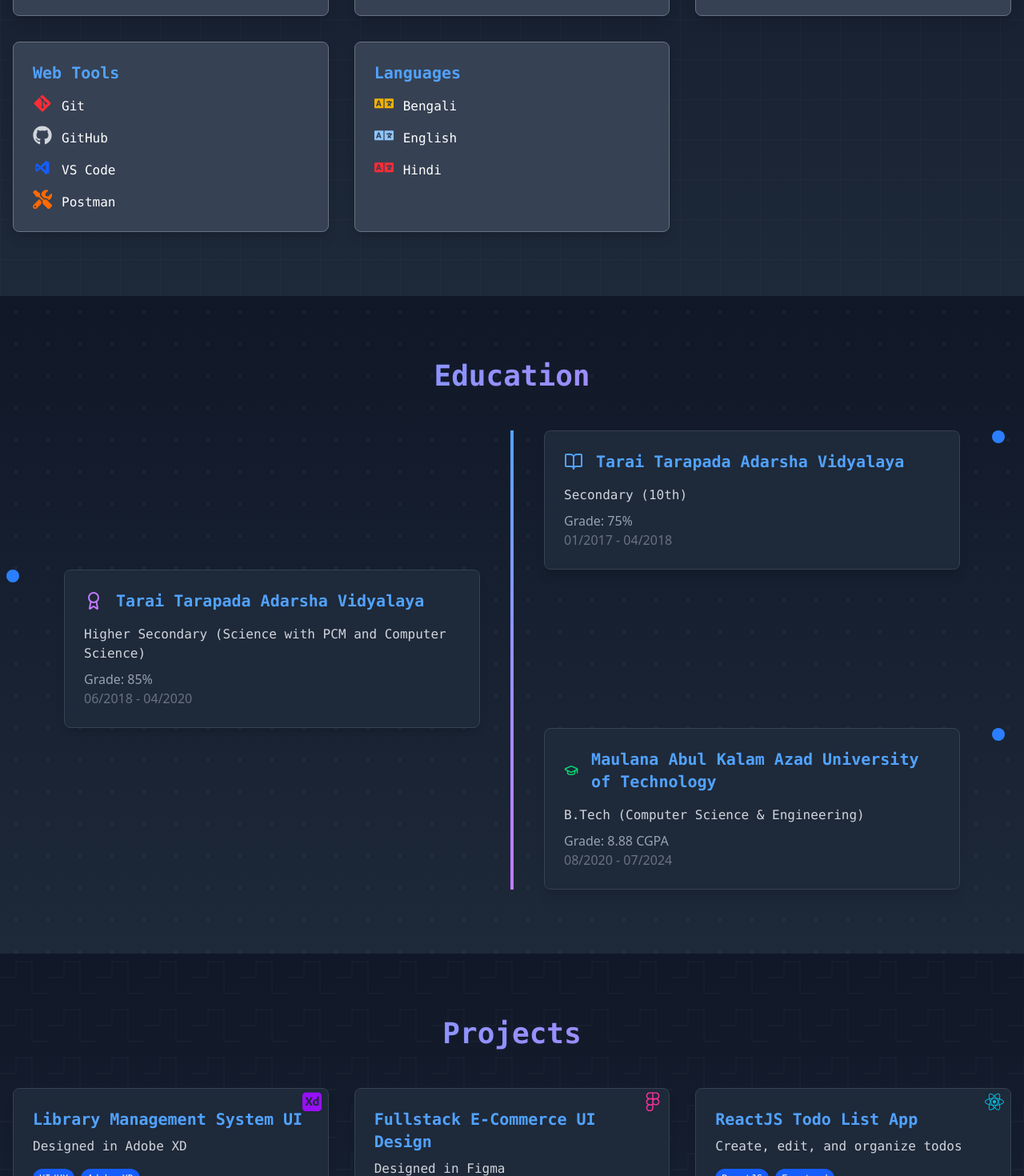
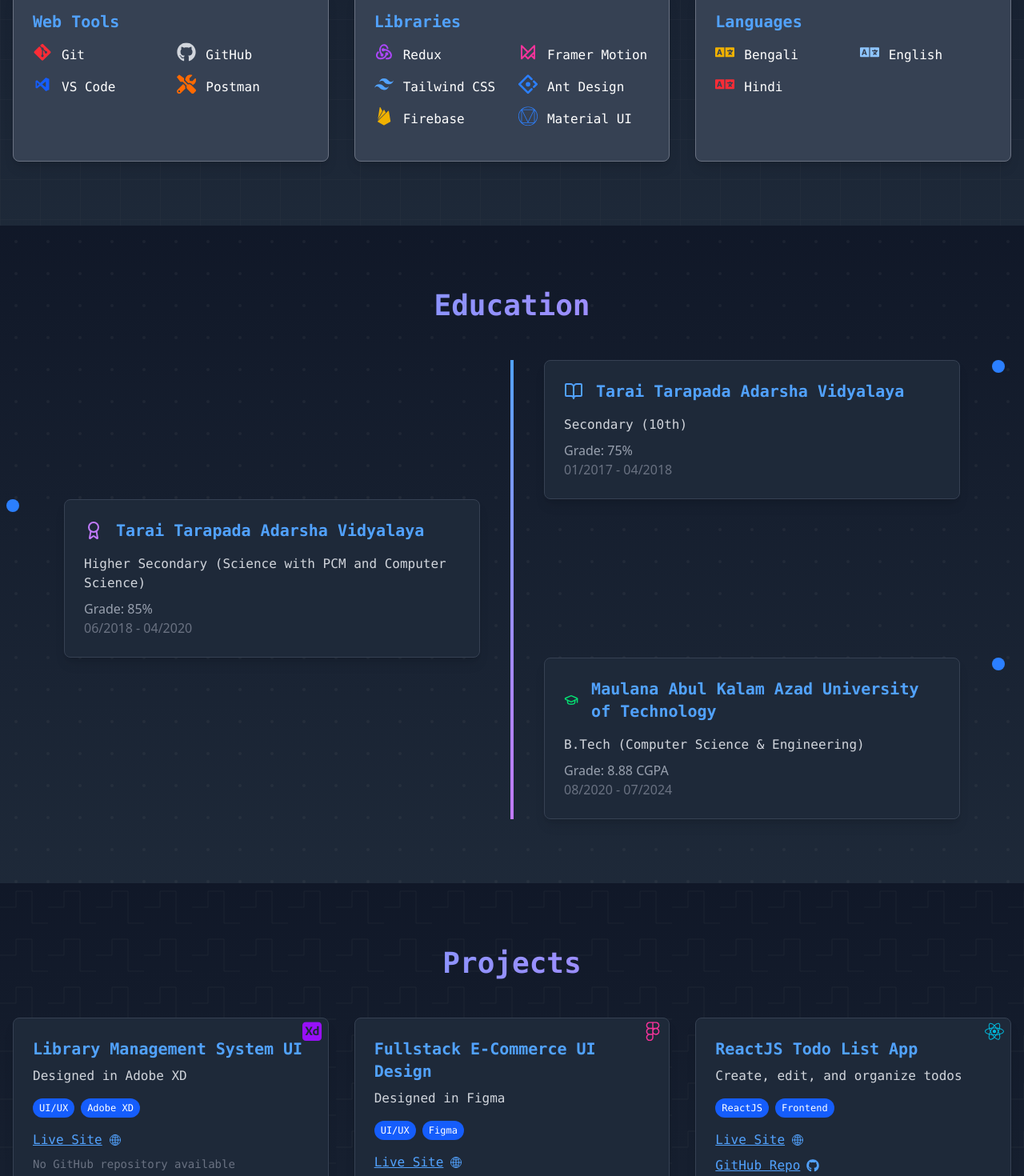
Before and after one commit to PavilionRYZ/Subhra.dev, a React (Vite) app: page / in a window 1280 px wide. Shown: the part 1820-3290 px from the top of the page at 80% size. Built offline with nearby package versions, Linux system fonts and the light colour scheme.

Commit message:
`Updated Projects and Skills components with new icons and links`

```diff
--- a/src/components/Projects.jsx
+++ b/src/components/Projects.jsx
@@ -6,39 +6,44 @@ import {
   FaFigma,
   FaGithub,
 } from "react-icons/fa";
-import { SiMongodb, SiExpress, SiTailwindcss, SiAdobexd,SiAntdesign } from "react-icons/si";
-import { TbBrandFramerMotion,TbBrandRedux } from "react-icons/tb";
-// Project data with tech tags and icons
+import { SiMongodb, SiExpress, SiTailwindcss, SiAdobexd, SiAntdesign } from "react-icons/si";
+import { TbBrandFramerMotion, TbBrandRedux } from "react-icons/tb";
+import { IoGlobeOutline } from "react-icons/io5"; // Globe icon for live link
+
+// Project data with tech tags, icons, and links
 const projects = [
   {
     title: "Library Management System UI",
     description: "Designed in Adobe XD",
-    link: "https://xd.adobe.com/view/d76fe86e-1644-44f8-aae0-ef21beada59c-823c/?fullscreen",
+    liveLink: "https://xd.adobe.com/view/d76fe86e-1644-44f8-aae0-ef21beada59c-823c/?fullscreen",
     date: "December 2023",
     tags: ["UI/UX", "Adobe XD"],
     icons: [<SiAdobexd className="w-6 h-6 text-purple-600" />],
+    githubLink: null, // No GitHub repo
   },
   {
     title: "Fullstack E-Commerce UI Design",
     description: "Designed in Figma",
-    link: "https://www.figma.com/proto/0L75DYbtPJbkseHmrnjifr/E-commerce?page-id=0%3A1&type=design&node-id=2773-5758&viewport=-4969%2C13715%2C0.53&t=8NMQxBelehrkjLja-1&scaling=min-zoom&starting-point-node-id=1%3A2",
+    liveLink: "https://www.figma.com/proto/0L75DYbtPJbkseHmrnjifr/E-commerce?page-id=0%3A1&type=design&node-id=2773-5758&viewport=-4969%2C13715%2C0.53&t=8NMQxBelehrkjLja-1&scaling=min-zoom&starting-point-node-id=1%3A2",
     date: "December 2023",
     tags: ["UI/UX", "Figma"],
     icons: [<FaFigma className="w-6 h-6 text-pink-500" />],
+    githubLink: null, // No GitHub repo
   },
   {
     title: "ReactJS Todo List App",
     description: "Create, edit, and organize todos",
-    link: "https://reactwebnotejs.netlify.app/",
+    liveLink: "https://reactwebnotejs.netlify.app/",
     date: "",
     tags: ["ReactJS", "Frontend"],
     icons: [<FaReact className="w-6 h-6 text-cyan-500" />],
+    githubLink: "https://github.com/PavilionRYZ/webnote.github.io",
   },
-  //Project Ariyas
   {
     title: "Ariyas - Discover Local Artisans",
     description: "MERN stack e-commerce platform",
-    link: "https://github.com/shubhasarkar53/Ariyas-The-Ecommerce-Project",
+    liveLink: "https://ariyas-ecommerce.netlify.app/", // Example live link (replace with actual)
+    githubLink: "https://github.com/shubhasarkar53/Ariyas-The-Ecommerce-Project",
     date: "January-May 2024",
     tags: ["MERN", "Fullstack"],
     icons: [
@@ -49,12 +54,12 @@ const projects = [
       <TbBrandRedux className="w-6 h-6 text-purple-500" />,
     ],
   },
-  // Restomaster project
   {
     title: "RestoMaster",
     description: "Restaurant Management System",
-    link: "https://github.com/PavilionRYZ/RMS-IN",
-    date: "",
+    liveLink: "https://restomasterfrontend.vercel.app/", // Example live link (replace with actual)
+    githubLink: "https://github.com/PavilionRYZ/RMS-IN",
+    date: "February-April 2025",
     tags: ["MERN", "Fullstack"],
     icons: [
       <SiMongodb className="w-6 h-6 text-green-500" />,
@@ -65,7 +70,7 @@ const projects = [
       <TbBrandFramerMotion className="w-6 h-6 text-blue-500" />,
       <TbBrandRedux className="w-6 h-6 text-purple-500" />,
       <SiAntdesign className="w-6 h-6 text-blue-400" />,
-    ]
+    ],
   },
 ];
 
@@ -91,9 +96,13 @@ const cardVariants = {
   }),
 };
 
-const Projects = ({darkMode,setDarkMode}) => {
+const Projects = ({ darkMode, setDarkMode }) => {
   return (
-    <section id="projects" className="py-20 bg-gradient-to-b from-gray-900 to-gray-800 relative overflow-hidden">
+    <section
+      id="projects"
+      className="py-20 bg-gradient-to-b from-gray-900 to-gray-800 relative overflow-hidden"
+      data-scroll-section
+    >
       {/* Subtle Background Pattern */}
       <div className="absolute inset-0 opacity-10 pointer-events-none">
         <svg width="100%" height="100%" xmlns="http://www.w3.org/2000/svg">
@@ -117,11 +126,15 @@ const Projects = ({darkMode,setDarkMode}) => {
         viewport={{ once: true }}
         transition={{ duration: 0.8 }}
         className="text-4xl font-bold mb-12 text-center font-mono bg-clip-text text-transparent bg-gradient-to-r from-blue-400 to-purple-400"
+        data-scroll
       >
         Projects
       </motion.h2>
 
-      <div className="container mx-auto px-4 grid grid-cols-1 md:grid-cols-2 lg:grid-cols-3 gap-8 relative z-10">
+      <div
+        className="container mx-auto px-4 grid grid-cols-1 md:grid-cols-2 lg:grid-cols-3 gap-8 relative z-10"
+        data-scroll
+      >
         {projects.map((project, index) => (
           <motion.div
             key={index}
@@ -131,7 +144,7 @@ const Projects = ({darkMode,setDarkMode}) => {
             viewport={{ once: true }}
             variants={cardVariants}
             whileHover={{ scale: 1.05, boxShadow: "0 15px 30px rgba(0, 0, 255, 0.3)" }}
-            className= {`${darkMode ? "bg-gray-800" : "bg-gray-100"} p-6 rounded-lg shadow-lg border border-gray-700 hover:border-blue-500 transition-all relative overflow-hidden`}
+            className={`${darkMode ? "bg-gray-800" : "bg-gray-100"} p-6 rounded-lg shadow-lg border border-gray-700 hover:border-blue-500 transition-all relative overflow-hidden`}
           >
             {/* Floating Icons */}
             <div className="absolute top-2 right-2 flex gap-2">
@@ -160,14 +173,35 @@ const Projects = ({darkMode,setDarkMode}) => {
                 </span>
               ))}
             </div>
+
+            {/* Links */}
+            <div className="flex flex-col gap-2">
+              {project.liveLink && (
                 <a
-              href={project.link}
+                  href={project.liveLink}
                   target="_blank"
                   rel="noopener noreferrer"
                   className="inline-flex items-center text-blue-400 hover:text-blue-300 font-mono underline"
                 >
-              View Project <FaGithub className="ml-2 w-4 h-4" />
+                  Live Site <IoGlobeOutline className="ml-2 w-4 h-4" />
                 </a>
+              )}
+              {project.githubLink ? (
+                <a
+                  href={project.githubLink}
+                  target="_blank"
+                  rel="noopener noreferrer"
+                  className="inline-flex items-center text-blue-400 hover:text-blue-300 font-mono underline"
+                >
+                  GitHub Repo <FaGithub className="ml-2 w-4 h-4" />
+                </a>
+              ) : (
+                project.liveLink && (
+                  <p className="text-gray-500 text-sm font-mono">No GitHub repository available</p>
+                )
+              )}
+            </div>
+
             {project.date && (
               <p className="mt-2 text-gray-500 text-sm font-mono">{project.date}</p>
             )}
--- a/src/components/Skills.jsx
+++ b/src/components/Skills.jsx
@@ -1,19 +1,21 @@
 /* eslint-disable no-unused-vars */
 import { motion } from "framer-motion";
 import {
-  FaHtml5,        // HTML5
-  FaCss3Alt,      // CSS3
-  FaJsSquare,     // JavaScript
-  FaReact,        // ReactJS
-  FaNodeJs,       // Node.js
-  FaGitAlt,       // Git
-  FaGithub,       // GitHub
-  FaFigma,        // Figma
-  FaTools,        // Postman
-  FaLanguage,     // Languages
+  FaHtml5,
+  FaCss3Alt,
+  FaJsSquare,
+  FaReact,
+  FaNodeJs,
+  FaGitAlt,
+  FaGithub,
+  FaFigma,
+  FaTools,
+  FaLanguage,
 } from "react-icons/fa";
-import { SiMongodb, SiExpress, SiTailwindcss, SiAdobexd } from "react-icons/si"; // Specific icons from Simple Icons
+import { SiMongodb, SiExpress, SiTailwindcss, SiAdobexd, SiAxios,SiAntdesign,SiMaterialdesign  } from "react-icons/si";
 import { DiVisualstudio } from "react-icons/di";
+import { TbBrandFramerMotion, TbBrandRedux } from "react-icons/tb";
+import { IoLogoFirebase } from "react-icons/io5";
 // Skill categories with specific tech icons
 const skills = {
   "Web Technologies": [
@@ -21,13 +23,12 @@ const skills = {
     { name: "CSS", icon: <FaCss3Alt className="w-6 h-6 text-blue-500" /> },
     { name: "JavaScript", icon: <FaJsSquare className="w-6 h-6 text-yellow-500" /> },
     { name: "MongoDB", icon: <SiMongodb className="w-6 h-6 text-green-500" /> },
-    { name: "REST API", icon: <FaTools className="w-6 h-6 text-purple-500" /> }, // No specific REST API icon, using FaTools
+    { name: "REST API", icon: <FaTools className="w-6 h-6 text-purple-500" /> },
   ],
   "Web Frameworks": [
     { name: "ReactJS", icon: <FaReact className="w-6 h-6 text-cyan-500" /> },
     { name: "Node.js", icon: <FaNodeJs className="w-6 h-6 text-green-600" /> },
     { name: "Express.js", icon: <SiExpress className="w-6 h-6 text-gray-400" /> },
-    { name: "Tailwind CSS", icon: <SiTailwindcss className="w-6 h-6 text-blue-400" /> },
   ],
   "UI/UX Design": [
     { name: "Figma", icon: <FaFigma className="w-6 h-6 text-pink-500" /> },
@@ -37,7 +38,15 @@ const skills = {
     { name: "Git", icon: <FaGitAlt className="w-6 h-6 text-red-500" /> },
     { name: "GitHub", icon: <FaGithub className="w-6 h-6 text-gray-300" /> },
     { name: "VS Code", icon: <DiVisualstudio className="w-6 h-6 text-blue-600" /> },
-    { name: "Postman", icon: <FaTools className="w-6 h-6 text-orange-500" /> }, // No specific Postman icon, using FaTools
+    { name: "Postman", icon: <FaTools className="w-6 h-6 text-orange-500" /> },
+  ],
+  "Libraries":[
+    { name: "Redux", icon: <TbBrandRedux className="w-6 h-6 text-purple-500" /> },
+    { name: "Framer Motion", icon: <TbBrandFramerMotion className="w-6 h-6 text-pink-500" /> },
+    { name: "Tailwind CSS", icon: <SiTailwindcss className="w-6 h-6 text-blue-400" /> },
+    { name: "Ant Design", icon: <SiAntdesign className="w-6 h-6 text-blue-500" /> },
+    { name: "Firebase", icon: <IoLogoFirebase className="w-6 h-6 text-yellow-500" /> },
+    { name: "Material UI", icon: <SiMaterialdesign  className="w-6 h-6 text-blue-500" /> },
   ],
   "Languages": [
     { name: "Bengali", icon: <FaLanguage className="w-6 h-6 text-yellow-500" /> },
@@ -60,7 +69,11 @@ const floatVariants = {
 
 const Skills = ({ darkMode, setDarkMode }) => {
   return (
-    <section id="skills" className="py-20 bg-gradient-to-b from-gray-900 to-gray-800 relative overflow-hidden">
+    <section
+      id="skills"
+      className="py-20 bg-gradient-to-b from-gray-900 to-gray-800 relative overflow-hidden"
+      data-scroll-section
+    >
       {/* Subtle Background SVG */}
       <div className="absolute inset-0 opacity-10 pointer-events-none">
         <svg width="100%" height="100%" xmlns="http://www.w3.org/2000/svg">
@@ -79,11 +92,12 @@ const Skills = ({ darkMode, setDarkMode }) => {
         viewport={{ once: true }}
         transition={{ duration: 0.8 }}
         className="text-4xl font-bold mb-12 text-center font-mono bg-clip-text text-transparent bg-gradient-to-r from-blue-400 to-purple-400"
+        data-scroll
       >
         Tech Stack
       </motion.h2>
 
-      <div className="container mx-auto px-4 grid grid-cols-1 md:grid-cols-2 lg:grid-cols-3 gap-8 relative z-10">
+      <div className="container mx-auto px-4 grid grid-cols-1 md:grid-cols-2 lg:grid-cols-3 gap-8 relative z-10" data-scroll>
         {Object.entries(skills).map(([category, items], index) => (
           <motion.div
             key={category}
@@ -95,19 +109,25 @@ const Skills = ({ darkMode, setDarkMode }) => {
             className={`p-6 rounded-lg shadow-lg border hover:border-blue-500 transition-all ${
               darkMode ? "bg-gray-700 border-gray-500" : "bg-gray-100 border-gray-300"
             }`}
-
-
           >
             <h3 className="text-xl font-semibold text-blue-400 mb-4 font-mono">{category}</h3>
-            <ul className="space-y-4">
-              {items.map((skill, idx) => (
+            <ul
+              className="grid grid-cols-1 md:grid-cols-2 gap-4"
+              style={{
+                gridTemplateRows: "repeat(4, auto)", // Limit to 4 rows per column
+                maxWidth: "100%", // Prevent overflow
+              }}
+            >
+              {items.map((skill, idx) => {
+                const columnIndex = Math.floor(idx / 4); // Column index for animation delay
+                return (
                   <motion.li
                     key={skill.name}
                     className="flex items-center space-x-3"
                     initial={{ opacity: 0, x: -20 }}
                     whileInView={{ opacity: 1, x: 0 }}
                     viewport={{ once: true }}
-                  transition={{ delay: idx * 0.1 + index * 0.2 }}
+                    transition={{ delay: idx * 0.1 + columnIndex * 0.2 }}
                   >
                     <motion.div
                       variants={floatVariants}
@@ -118,7 +138,8 @@ const Skills = ({ darkMode, setDarkMode }) => {
                     </motion.div>
                     <span className={`${darkMode ? "text-white" : "text-black"} font-mono`}>{skill.name}</span>
                   </motion.li>
-              ))}
+                );
+              })}
             </ul>
           </motion.div>
         ))}
```
Lines whose indentation alone changed are shown as unchanged.
